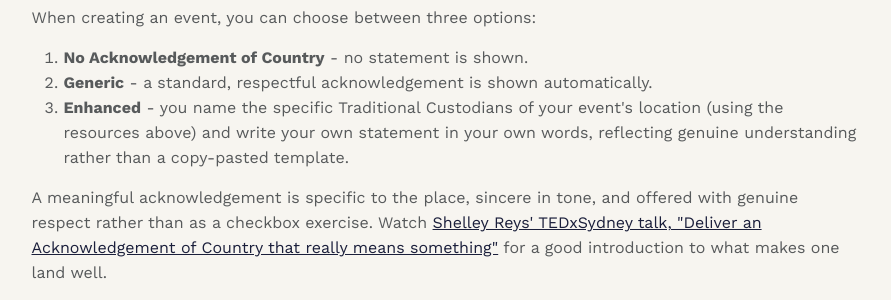
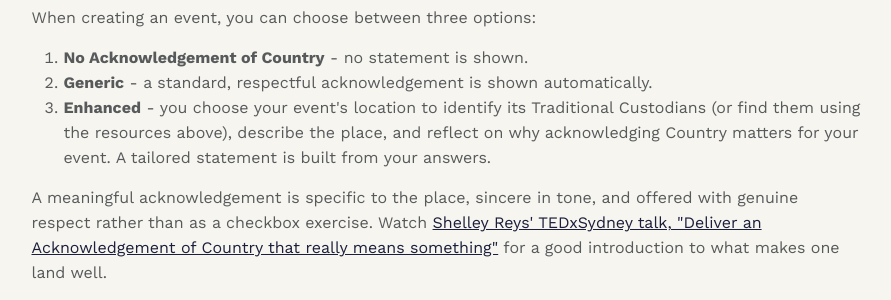
Before and after one commit to rohanbiju1234-hash/IAB207, a Flask app: page /acknowledgement-of-country in a window 1280 px wide. Shown: the part 2194-2494 px from the top of the page, without its empty margins (193-1084 px from the left). Run offline with Flask 3, Linux system fonts and the light colour scheme; some libraries are stand-ins or nearby versions.

Commit message:
Update Know your country link and enhanced description

```diff
--- a/fridaynight/templates/acknowledgement_info.html
+++ b/fridaynight/templates/acknowledgement_info.html
@@ -90,7 +90,7 @@
             <li><a href="https://www.reconciliation.org.au/reconciliation/acknowledgement-of-country-and-welcome-to-country/" target="_blank" rel="noopener">Reconciliation Australia - Acknowledgement of Country and Welcome to Country</a></li>
             <li><a href="https://aiatsis.gov.au/whose-country" target="_blank" rel="noopener">AIATSIS - Whose Country am I on?</a></li>
             <li><a href="https://aiatsis.gov.au/explore/map-indigenous-australia" target="_blank" rel="noopener">AIATSIS - Map of Indigenous Australia</a></li>
-            <li><a href="https://www.knowyourcountry.com/" target="_blank" rel="noopener">Know Your Country</a> - helps you find the First Nations Country you're on</li>
+            <li><a href="https://knowyourcountry.org.au/how-to-know-your-country" target="_blank" rel="noopener">Know Your Country</a> - helps you find the First Nations Country you're on</li>
           </ul>
           <p class="text-muted small">Note: language group boundaries are not always exact or universally agreed upon - when in doubt, use general terms like "the Traditional Custodians of this land" rather than guessing a specific name.</p>
         </section>
@@ -136,9 +136,8 @@
           <ol class="text-muted">
             <li><strong>No Acknowledgement of Country</strong> - no statement is shown.</li>
             <li><strong>Generic</strong> - a standard, respectful acknowledgement is shown automatically.</li>
-            <li><strong>Enhanced</strong> - you name the specific Traditional Custodians of your event's location (using
-              the resources above) and write your own statement in your own words, reflecting genuine
-              understanding rather than a copy-pasted template.</li>
+            <li><strong>Enhanced</strong> - you choose your event's location to identify its Traditional Custodians
+                (or find them using the resources above), describe the place, and reflect on why acknowledging Country matters for your event. A tailored statement is built from your answers.</li>
           </ol>
           <p class="text-muted">
             A meaningful acknowledgement is specific to the place, sincere in tone, and offered with genuine
--- a/fridaynight/templates/create_event.html
+++ b/fridaynight/templates/create_event.html
@@ -63,7 +63,7 @@
             <div class="col-12">
               {{ form.ack_reflection.label(class="form-label") }}
               {{ form.ack_reflection(class="form-control", rows="2", placeholder="e.g. We gather to share music on land where stories and songs have been shared for thousands of years.") }}
-              <div class="form-text">Write on or two sentences in your own words about why this matters to your event.</div>
+              <div class="form-text">Write one or two sentences in your own words about why this matters to your event.</div>
             </div>
             <div class="col-12">
               <div class="form-check">
--- a/fridaynight/views.py
+++ b/fridaynight/views.py
@@ -29,6 +29,23 @@ def refresh_event_status(event):
     if event.status == Event.STATUS_OPEN and event.is_past:
         event.status = Event.STATUS_INACTIVE
         db.session.commit()
+
+
+CUSTODIANS = {
+'brisbane': 'the Turrbal and Jagera (Yuggera) peoples',
+'sydney': 'the Gadigal people of the Eora Nation',
+'melbourne': 'the Wurundjeri Woi-wurrung and Bunurong peoples of the Kulin Nation',
+'canberra': 'the Ngunnawal people',
+'adelaide': 'the Kaurna people',
+'perth': 'the Whadjuk people of the Noongar Nation',
+'hobart': 'the muwinina people',
+'darwin': 'the Larrakia people',
+        }
+
+
+
+
+
 
 
 # ---------- landing page / browse + search ----------
```
